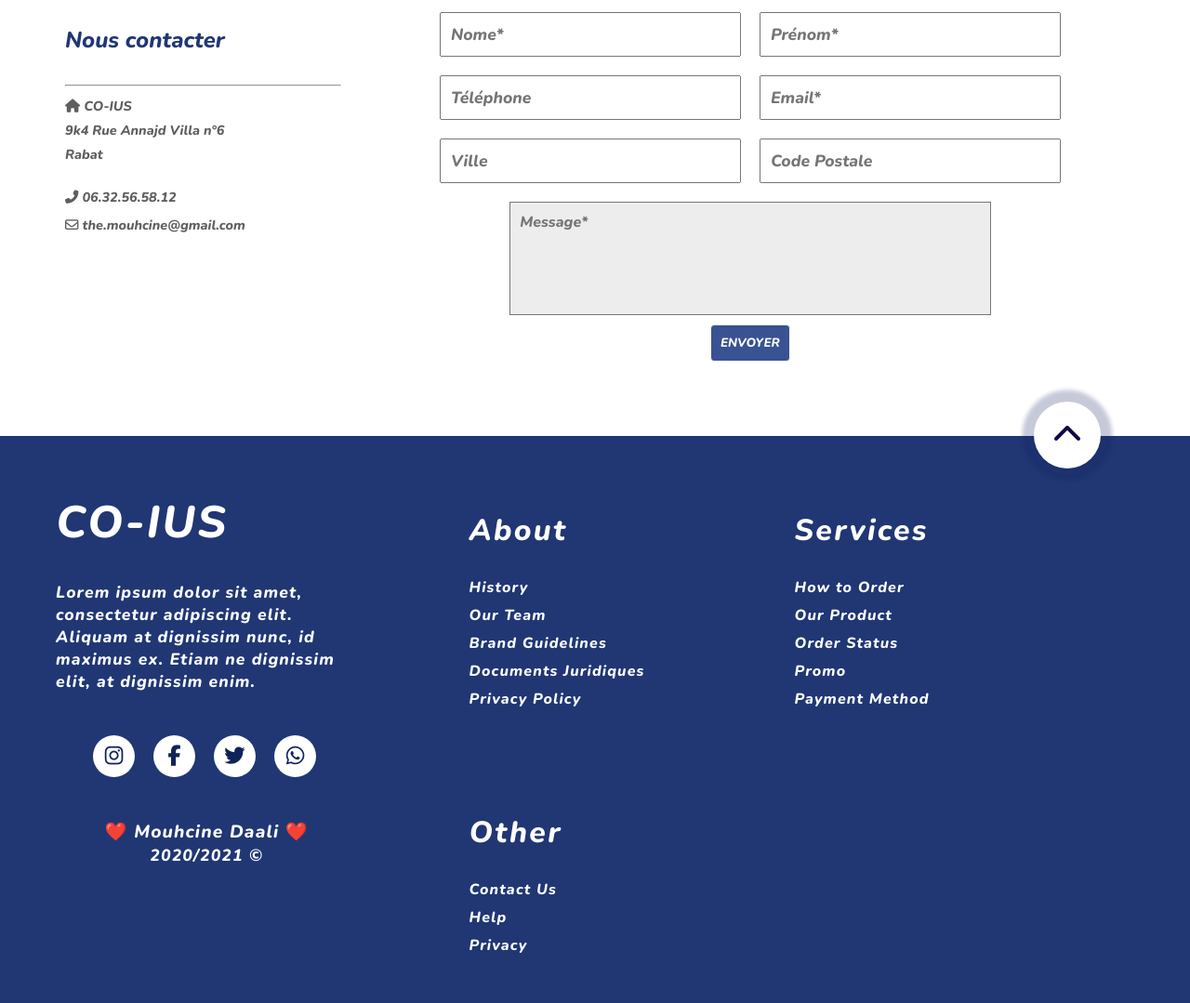
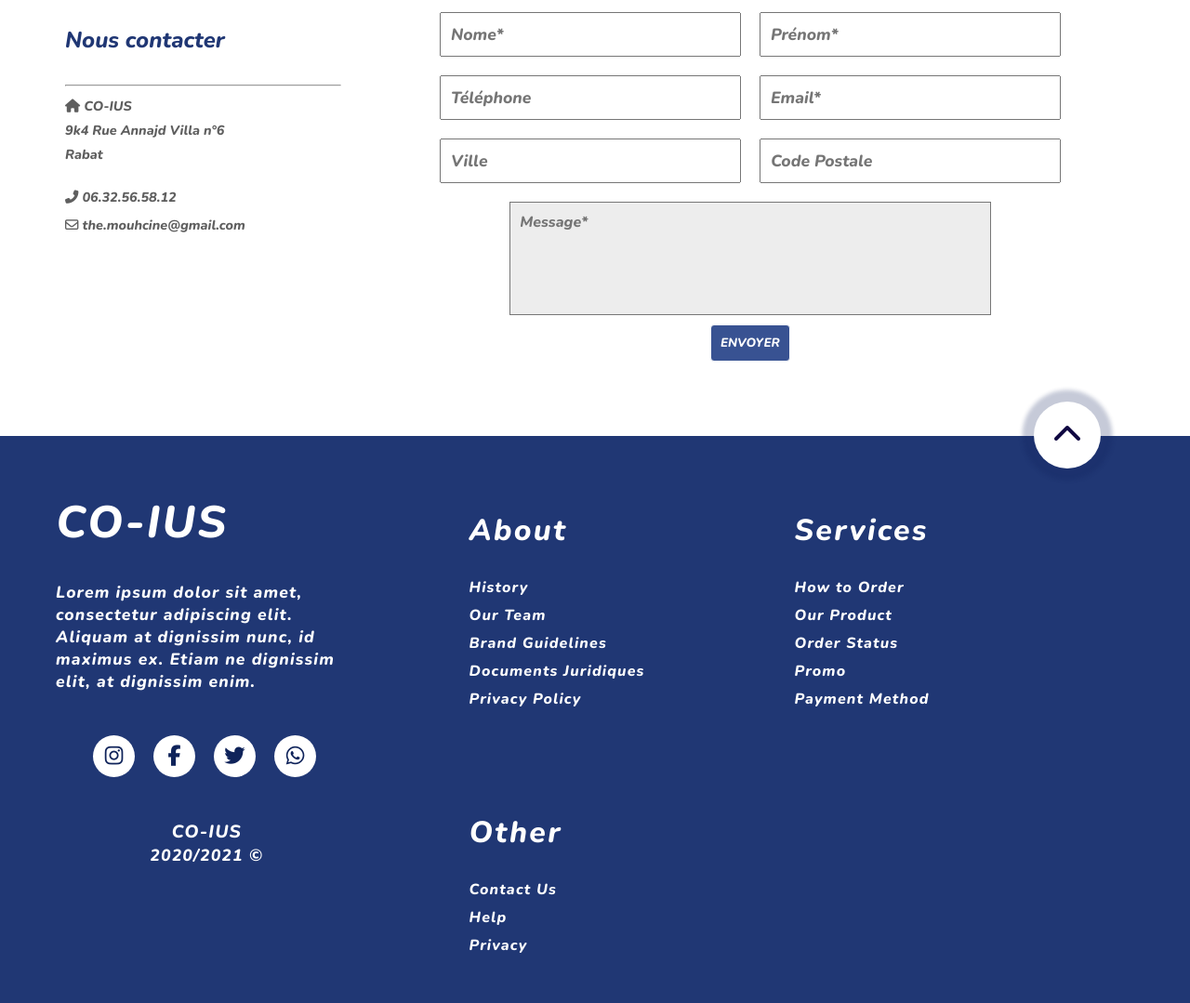
Before and after one commit to daalimouhcine/co-ius, a plain HTML site: page contactez-nous/index.html in a window 1280 px wide. Shown: the part 821-1900 px from the top of the page at 93% size. Drawn offline with nearby package versions, Linux system fonts and the light colour scheme.

Commit message:
Add files via upload

```diff
--- a/contactez-nous/index.html
+++ b/contactez-nous/index.html
@@ -159,7 +159,7 @@
             <li><a href="#"><i class="fab fa-whatsapp"></i></a></li>
         </ul>
         <div id="mouhcine">
-            <p><span>❤️ Mouhcine Daali ❤️</span><br> 2020/2021 &copy;</p>
+            <p><span> CO-IUS </span><br> 2020/2021 &copy;</p>
         </div>
     </div>
 
```
